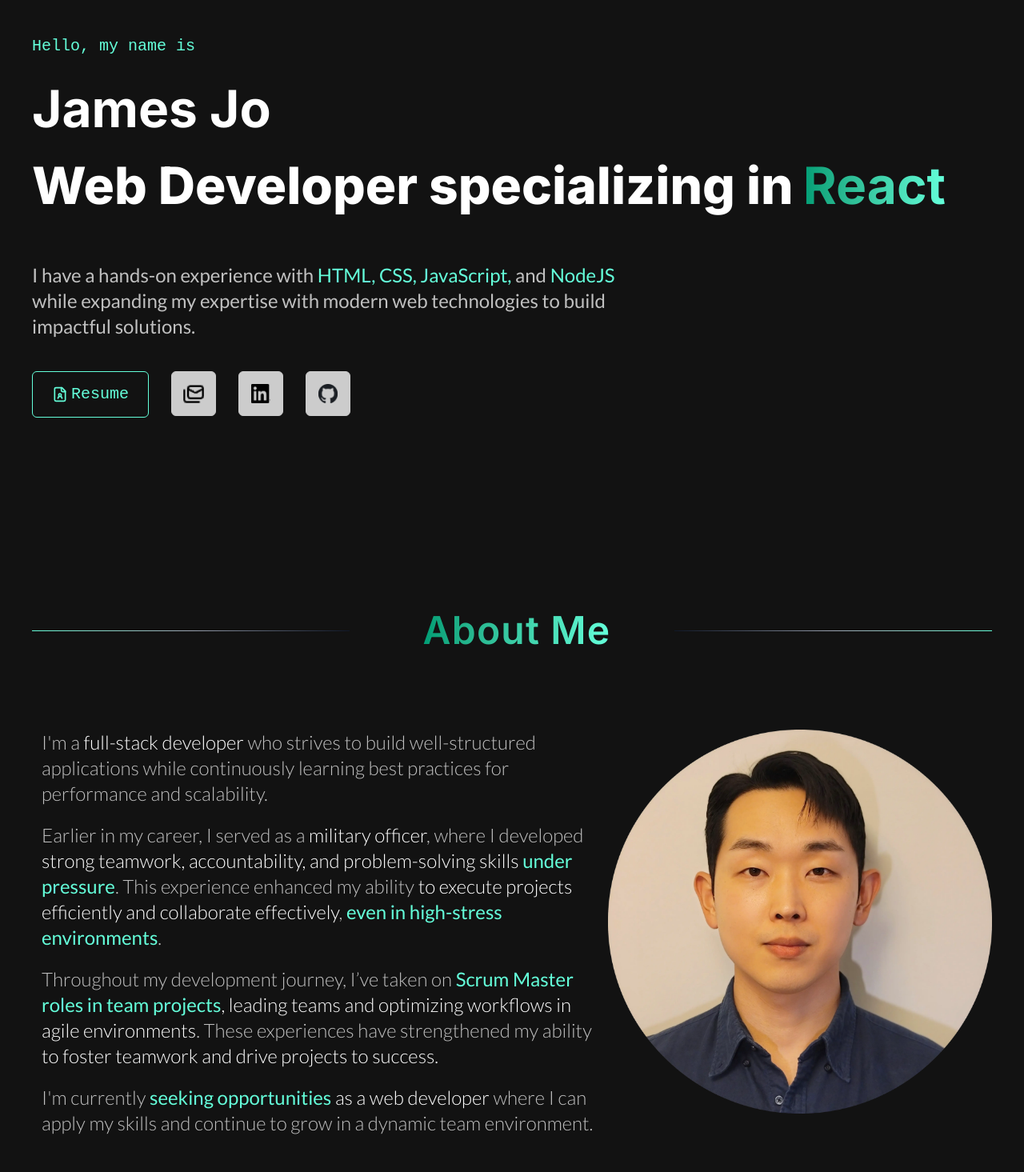
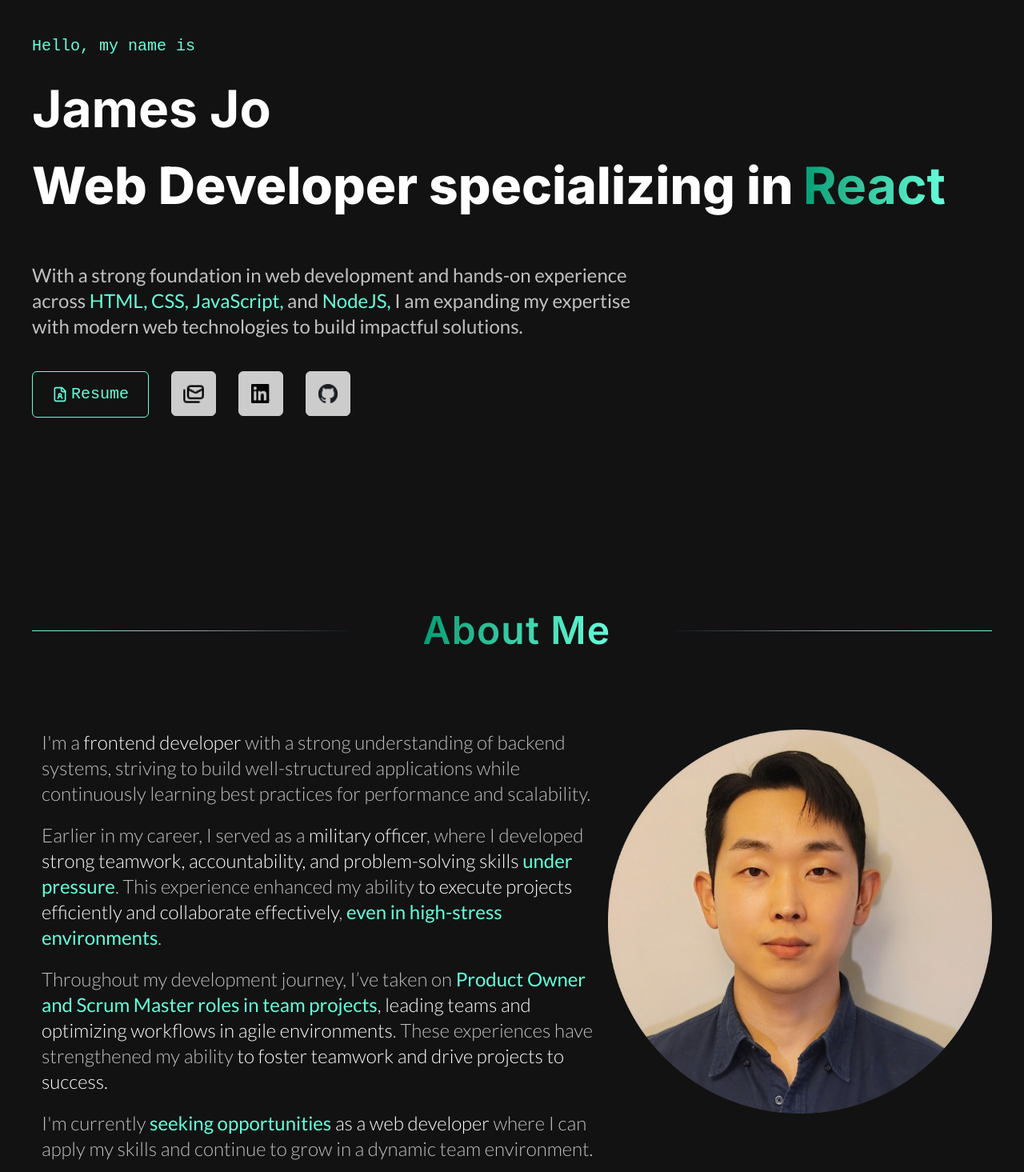
Before and after one commit to jamescakr/portfolio, a React (Vite) app: page / in a window 1280 px wide. Shown: the part 216-1681 px from the top of the page at 80% size. Built offline with nearby package versions, Linux system fonts and the light colour scheme.

Commit message:
modify Intro and About

```diff
--- a/src/pages/About.jsx
+++ b/src/pages/About.jsx
@@ -32,9 +32,10 @@ const About = () => {
       <div id="about" className="grid grid-cols-1 lg:grid-cols-10">
         <div className="lg:col-span-6 text-lg md:text-xl lg:text-2xl font-lato font-light text-[#C0C0C0] md:ml-3 md:mr-3 order-2 lg:order-1">
           <p className="pb-5">
-            I'm a <span className=" text-white">full-stack developer</span> who
-            strives to build well-structured applications while continuously learning
-            best practices for performance and scalability.
+            I'm a <span className=" text-white"> frontend developer</span> with a
+            strong understanding of backend systems, striving to build
+            well-structured applications while continuously learning best practices
+            for performance and scalability.
           </p>
           <p className="pb-5">
             Earlier in my career, I served as a{" "}
@@ -56,7 +57,7 @@ const About = () => {
           <p className="pb-5">
             Throughout my development journey, I’ve taken on{" "}
             <span className="text-[#64FFDA] font-normal">
-              Scrum Master roles in team projects
+              Product Owner and Scrum Master roles in team projects
             </span>
             <span className="text-white">
               , leading teams and optimizing workflows in agile environments
--- a/src/pages/Intro.jsx
+++ b/src/pages/Intro.jsx
@@ -57,9 +57,9 @@ const Intro = () => {
           className="max-w-3xl text-lg sm:text-xl lg:text-2xl text-[#C0C0C0] mb-10 font-lato"
         >
           <div>
-            I have a hands-on experience with{" "}
-            <span className="text-[#64FFDA]">HTML, CSS, JavaScript,</span> and{" "}
-            <span className="text-[#64FFDA]">NodeJS</span> while expanding my
+            With a strong foundation in web development and hands-on experience
+            across <span className="text-[#64FFDA]">HTML, CSS, JavaScript,</span> and{" "}
+            <span className="text-[#64FFDA]">NodeJS,</span> I am expanding my
             expertise with modern web technologies to build impactful solutions.
           </div>
         </motion.div>
```
